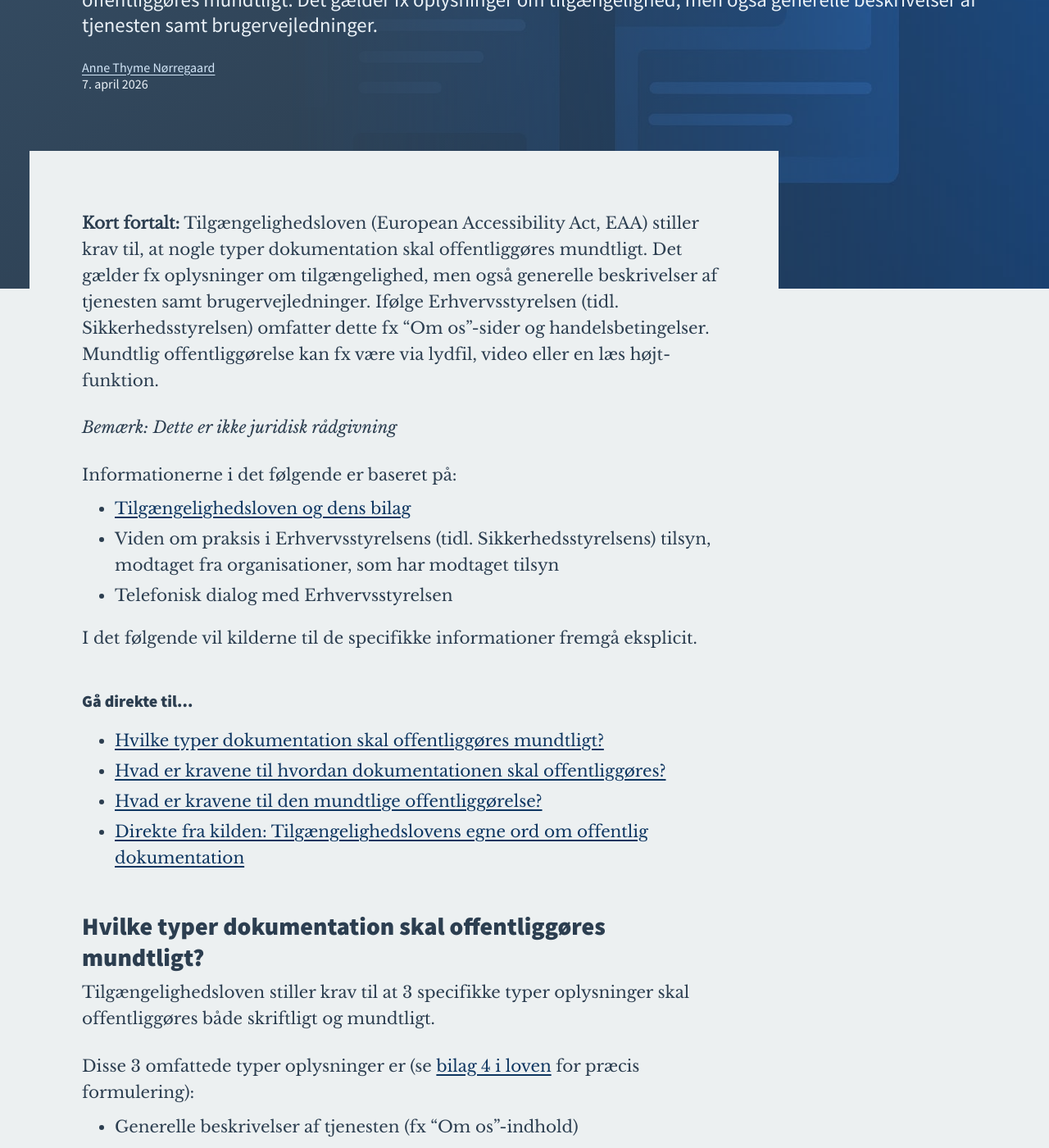
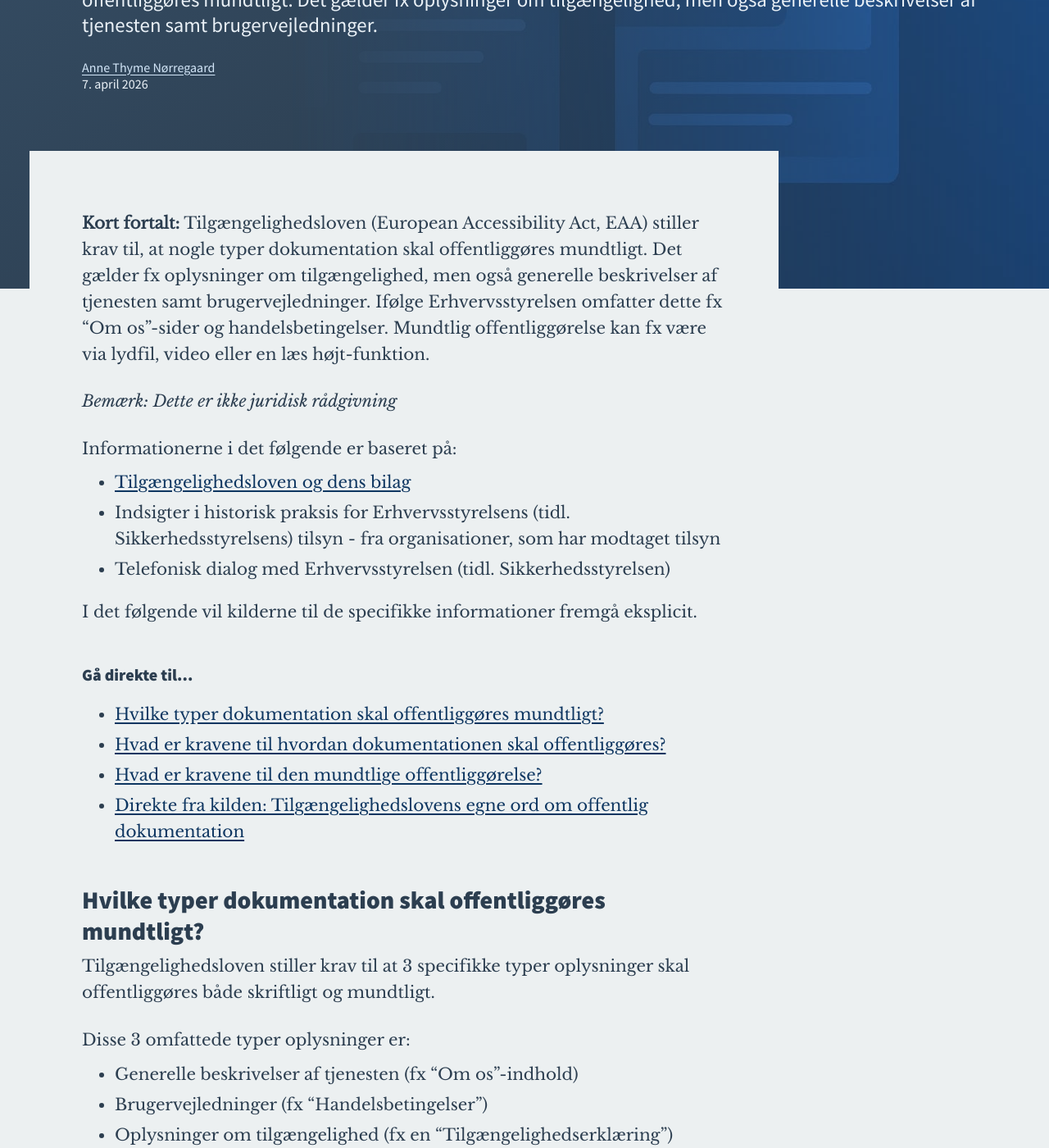
Before and after one commit to derangeddk/deranged.dk, a Jekyll site: the page built from _posts/2026-04-07-mundtlig-offentliggoerelse-i-tilaengelighedsloven.html, in a window 1280 px wide and 1400 px high, scrolled down 545 px. Shown: the whole window at 82% size. Built offline with Jekyll 4.4.1, drawn with Linux system fonts in a browser that asks for light colours; some web fonts are replaced; comment, search, counter and statistics services are not loaded; some of the changed text lies outside the part shown.

Commit message:
Update 2026-04-07-mundtlig-offentliggoerelse-i-tilaengelighedsloven.html

```diff
--- a/_posts/2026-04-07-mundtlig-offentliggoerelse-i-tilaengelighedsloven.html
+++ b/_posts/2026-04-07-mundtlig-offentliggoerelse-i-tilaengelighedsloven.html
@@ -24,15 +24,15 @@
 ---
 
 <section>
-    <p><strong>Kort fortalt:</strong> Tilgængelighedsloven (European Accessibility Act, EAA) stiller krav til, at nogle typer dokumentation skal offentliggøres mundtligt. Det gælder fx oplysninger om tilgængelighed, men også generelle beskrivelser af tjenesten samt brugervejledninger. Ifølge Erhvervsstyrelsen (tidl. Sikkerhedsstyrelsen) omfatter dette fx “Om os”-sider og handelsbetingelser. Mundtlig offentliggørelse kan fx være via lydfil, video eller en læs højt-funktion.</p>
+    <p><strong>Kort fortalt:</strong> Tilgængelighedsloven (European Accessibility Act, EAA) stiller krav til, at nogle typer dokumentation skal offentliggøres mundtligt. Det gælder fx oplysninger om tilgængelighed, men også generelle beskrivelser af tjenesten samt brugervejledninger. Ifølge Erhvervsstyrelsen omfatter dette fx “Om os”-sider og handelsbetingelser. Mundtlig offentliggørelse kan fx være via lydfil, video eller en læs højt-funktion.</p>
 
     <p><em>Bemærk: Dette er ikke juridisk rådgivning</em></p>
 
     <p>Informationerne i det følgende er baseret på:
         <ul>
             <li><a href="#direkte-fra-kilden">Tilgængelighedsloven og dens bilag</a></li>
-            <li>Viden om praksis i Erhvervsstyrelsens (tidl. Sikkerhedsstyrelsens) tilsyn, modtaget fra organisationer, som har modtaget tilsyn</li>
-            <li>Telefonisk dialog med Erhvervsstyrelsen</li>
+            <li>Indsigter i historisk praksis for Erhvervsstyrelsens (tidl. Sikkerhedsstyrelsens) tilsyn - fra organisationer, som har modtaget tilsyn</li>
+            <li>Telefonisk dialog med Erhvervsstyrelsen (tidl. Sikkerhedsstyrelsen)</li>
         </ul>
 
     <p>I det følgende vil kilderne til de specifikke informationer fremgå eksplicit.</p>
@@ -49,15 +49,22 @@
     <h2 id="hvilke-typer">Hvilke typer dokumentation skal offentliggøres mundtligt?</h2>
     <p>Tilgængelighedsloven stiller krav til at 3 specifikke typer oplysninger skal offentliggøres både skriftligt og mundtligt.</p>
 
-    <p>Disse 3 omfattede typer oplysninger er (se <a href="#Bilag-4">bilag 4 i loven</a> for præcis formulering):</p>
+    <p>Disse 3 omfattede typer oplysninger er:</p>
     <ul>
         <li>Generelle beskrivelser af tjenesten (fx “Om os”-indhold)</li>
         <li>Brugervejledninger (fx “Handelsbetingelser”)</li>
         <li>Oplysninger om tilgængelighed (fx en “Tilgængelighedserklæring”)</li>
     </ul>
 
+    <p>De 3 typer af dokumentation er defineret i <a href="#Bilag-4">bilag 4 i tilgængelihgedsloven</a> - se dette for præcis formulering af de omfattede typer af dokumentation.</p>
+
+    <p>Eksemplerne kommer fra historiske tilsyn fra Erhvervsstyrelsen (tidl. Sikkerhedsstyrelsen), som deranged har fået indsigt i via de organisationer, som har modtaget tilsynet.</p>
+
     <div class="highlight-box">
-        <p><strong>OBS:</strong> Der stilles IKKE krav til, at oplysninger om tilgængelighed skal fremgå på en selvstændig side (ofte kaldet “tilgængelighedserklæring” på dansk eller “Accessibility statement” på engelsk) i tilgængelighedsloven (EAA). Denne fortolkning er bekræftet telefonisk af Erhvervsstyrelsen.</p>
+        <p><strong>OBS:</strong> Der stilles IKKE krav til, at oplysninger om tilgængelighed skal fremgå på en selvstændig side (ofte kaldet “tilgængelighedserklæring” på dansk eller “Accessibility statement” på engelsk) i tilgængelighedsloven (EAA).</p>
+
+        <p>Denne fortolkning er bekræftet telefonisk af Erhvervsstyrelsen.</p>
+
         <p>Kravet om en "Tilgængelighedserklæring" findes kun for organisationer omfattet af webtilgængelighedsloven (WAD), som gælder for den offentlige sektor og offentligretlige organer.</p>
 
     </div>
```
